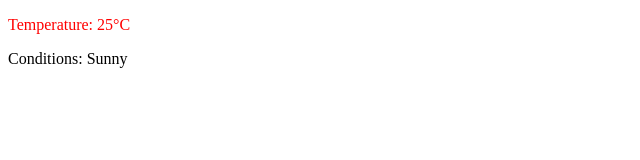
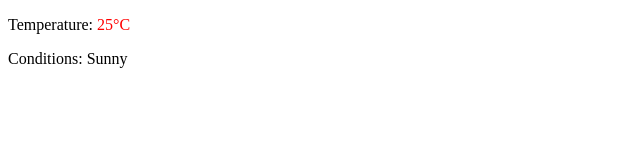
Before and after one commit to acciojob/conditional-weather-report-22karlokesh, a React app: page / in a window 1280 px wide. Shown: the top 160 px of the page, without its empty margins (0-640 px from the left). Built offline with nearby package versions, Linux system fonts and the light colour scheme.

Commit message:
Update App.js

```diff
--- a/src/components/App.js
+++ b/src/components/App.js
@@ -1,4 +1,5 @@
 import React, { useState } from "react";
+import './../styles/App.css';
 
 const App = () => {
   const [weather] = useState({
@@ -6,13 +7,19 @@ const App = () => {
     conditions: "Sunny"
   });
 
+  // Conditional inline style for temperature span
   const tempStyle = {
     color: weather.temperature > 20 ? "red" : "blue"
   };
 
   return (
     <div>
-      <p style={tempStyle}>{`Temperature: ${weather.temperature}\u00B0C`}</p>
+      {/* Temperature paragraph with span wrapping temperature + °C */}
+      <p>
+        Temperature: <span style={tempStyle}>{weather.temperature}°C</span>
+      </p>
+
+      {/* Conditions paragraph */}
       <p>Conditions: {weather.conditions}</p>
     </div>
   );
```
